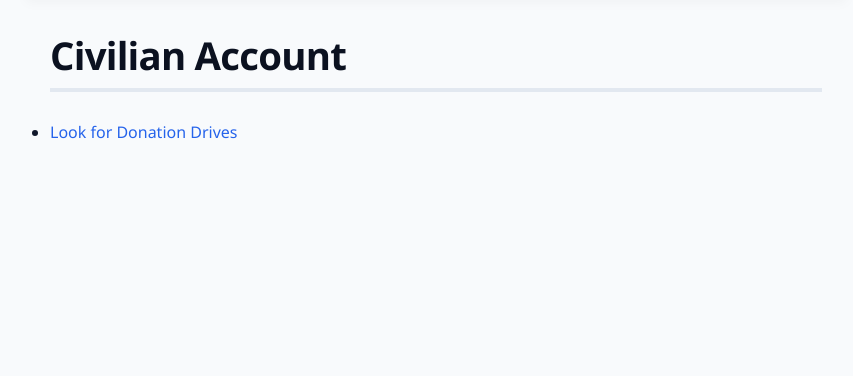
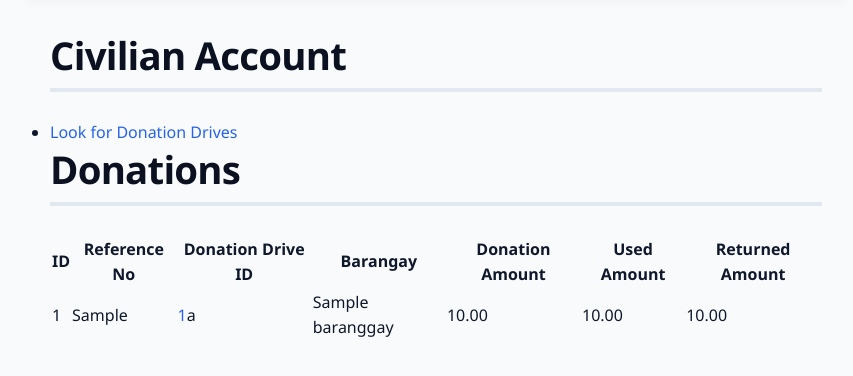
Before and after one commit to Hypothalamus143/FlooD.Onate, a Django app: page /accounts/civilian_account in a window 1280 px wide. Shown: the part 65-441 px from the top of the page, without its empty margins (204-1057 px from the left). Run offline with Django 5.2, Linux system fonts and the light colour scheme; a user stored in the database is signed in; tables that the repository leaves empty hold one stand-in row (values such as "Sample post").

Commit message:
feat: added donations table made by the civilian account

```diff
--- a/apps/accounts/views.py
+++ b/apps/accounts/views.py
@@ -1,6 +1,8 @@
 from django.shortcuts import render, redirect
 from django.contrib.auth.decorators import login_required
 from ..accounts.models import CivilianAccount, OfficialAccount, ModeratorAccount
+from ..donation.models import Donation
+from ..donation_drive.models import DonationDrive
 # Create your views here.
 @login_required
 def accounts(request):
@@ -22,4 +24,5 @@ def official_account(request):
 def civilian_account(request):
     user = request.user
     civilian_account = CivilianAccount.objects.get(user=user)
-    return render(request, "accounts/civilian_account.html", { "civilian_account": civilian_account})
+    donations = Donation.objects.select_related('donation_drive')
+    return render(request, "accounts/civilian_account.html", { "civilian_account": civilian_account, "donations":donations})
--- a/templates/accounts/civilian_account.html
+++ b/templates/accounts/civilian_account.html
@@ -5,4 +5,25 @@
     <ul>
         <li><a href="{% url 'donation_drive:all_donation_drives' %}">Look for Donation Drives</a></li>
     </ul>
+    <h1>Donations</h1>
+        <table>
+            <th>ID</th>
+            <th>Reference No</th>
+            <th>Donation Drive ID</th>
+            <th>Barangay</th>
+            <th>Donation Amount</th>
+            <th>Used Amount</th>
+            <th>Returned Amount</th>
+            {% for d in donations %}
+                <tr>
+                    <td>{{d.id}}</td>
+                    <td>{{d.donation_reference_no}}</td>
+                    <td><a href="{% url 'donation_drive:donation_drive_details' d.donation_drive.id  %}">{{d.donation_drive.id}}</a>a</td>
+                    <td>{{d.donation_drive.baranggay}}</td>
+                    <td>{{d.donated_amount}}</td>
+                    <td>{{d.used_amount}}</td>
+                    <td>{{d.returned_amount}}</td>
+                </tr>
+            {% endfor %}
+        </table>
 {% endblock %}
```
